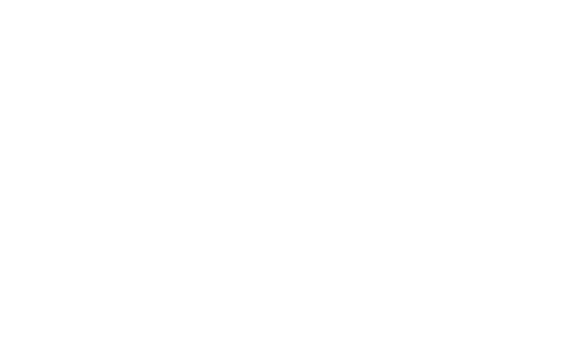
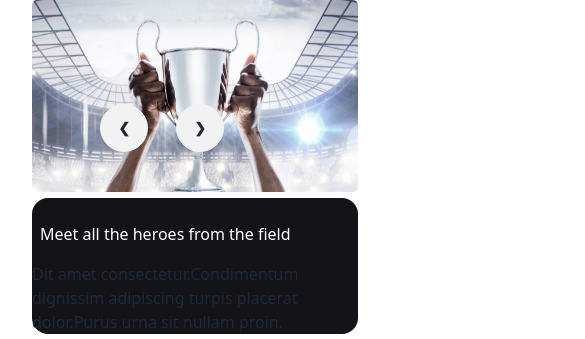
Before and after one commit to Abdullah6979/assigment-3, a plain HTML site: page index.html in a window 390 px wide. Shown: the top 339 px of the page, 585 px wide, since content can reach past the window. Drawn offline with nearby package versions, Linux system fonts and the light colour scheme.

Commit message:
banner added

```diff
--- a/index.html
+++ b/index.html
@@ -1,13 +1,80 @@
 <!DOCTYPE html>
 <html lang="en">
+
 <head>
     <meta charset="UTF-8">
     <meta name="viewport" content="width=device-width, initial-scale=1.0">
     <title>Document</title>
     <link rel="stylesheet" href="./style/style.css">
+
+    <!-- font -->
+    <link rel="preconnect" href="https://fonts.googleapis.com">
+    <link rel="preconnect" href="https://fonts.gstatic.com" crossorigin>
+    <link
+        href="https://fonts.googleapis.com/css2?family=Manrope:wght@400;500;700;800&family=Mulish:wght@300;400;600;800&display=swap"
+        rel="stylesheet">
+
+    <link href="https://cdn.jsdelivr.net/npm/daisyui@4.6.0/dist/full.min.css" rel="stylesheet" type="text/css" />
+    <script src="https://cdn.tailwindcss.com"></script>
+
+    <!-- tailwind custom style -->
+    <script>
+        tailwind.config = {
+            theme: {
+                extend: {
+                    colors: {
+                        clifford: '#da373d',
+                    }
+                }
+            }
+        }
+    </script>
+    <style>
+        .manrope {
+            font-family: 'Manrope', sans-serif;
+            font-family: 'Mulish', sans-serif;
+        }
+    </style>
 </head>
-<body>
+
+<body class=".manrope">
     <header>
+
+        <!-- banner section start -->
+        <div class="container mx-auto lg:px-24 px-8 relative ">
+
+            <div class="carousel w-full">
+                <div id="slide1" class="carousel-item relative w-full">
+                    <img src="./Images/1.png" class="w-full lg:h-[550px]" />
+                    <div class="absolute flex  bottom-10 left-10 ">
+                        <a href="#slide4" class="btn btn-circle mx-7">❮</a>
+                        <a href="#slide2" class="btn btn-circle">❯</a>
+                    </div>
+                </div>
+                <div id="slide2" class="carousel-item relative w-full">
+                    <img src="./Images/2.png" class="w-full  lg:h-[550px]" />
+                    <div class="absolute flex justify-between transform -translate-y-1/2 left-5 right-5 top-1/2">
+                        <a href="#slide1" class="btn btn-circle">❮</a>
+                        <a href="#slide3" class="btn btn-circle">❯</a>
+                    </div>
+                </div>
+            </div>
+            <div class=" lg:w-[480px] lg:h-[150px] bg-[#131318] lg:absolute bottom-24 right-32 rounded-2xl">
+                <h3 class="text-white px-2 lg:px-8 py-6  h-8">Meet all the heroes from the field</h3>
+                <p class="lg:mx-8 my-4 lg:h-12">Dit amet consectetur.Condimentum dignissim adipiscing turpis placerat
+                    dolor.Purus urna sit nullam proin. </p>
+
+            </div>
+        </div>
+        <!-- banner section end -->
+
+        <!-- professional hockey club start -->
+             <div class="container bg-yellow-200 mx-auto w-[1140px] h-[190px]">
+                <h2 class="text-black text-4xl">Professional Hockeys Club</h2>
+                <p>Dit amet consectetur. Condimentum dignissim adipiscing aliquam turpis placerat dolor. Purus urna in sit nullam proin. </p>
+             </div>
+        <!-- professional hockey club end -->
+
 
     </header>
     <main>
@@ -17,4 +84,5 @@
 
     </footer>
 </body>
+
 </html>
--- /dev/null
+++ b/tailwind.config.js
@@ -0,0 +1,8 @@
+/** @type {import('tailwindcss').Config} */
+module.exports = {
+    content: ["./src/**/*.{html,js}"],
+    theme: {
+      extend: {},
+    },
+    plugins: [],
+  }
```
